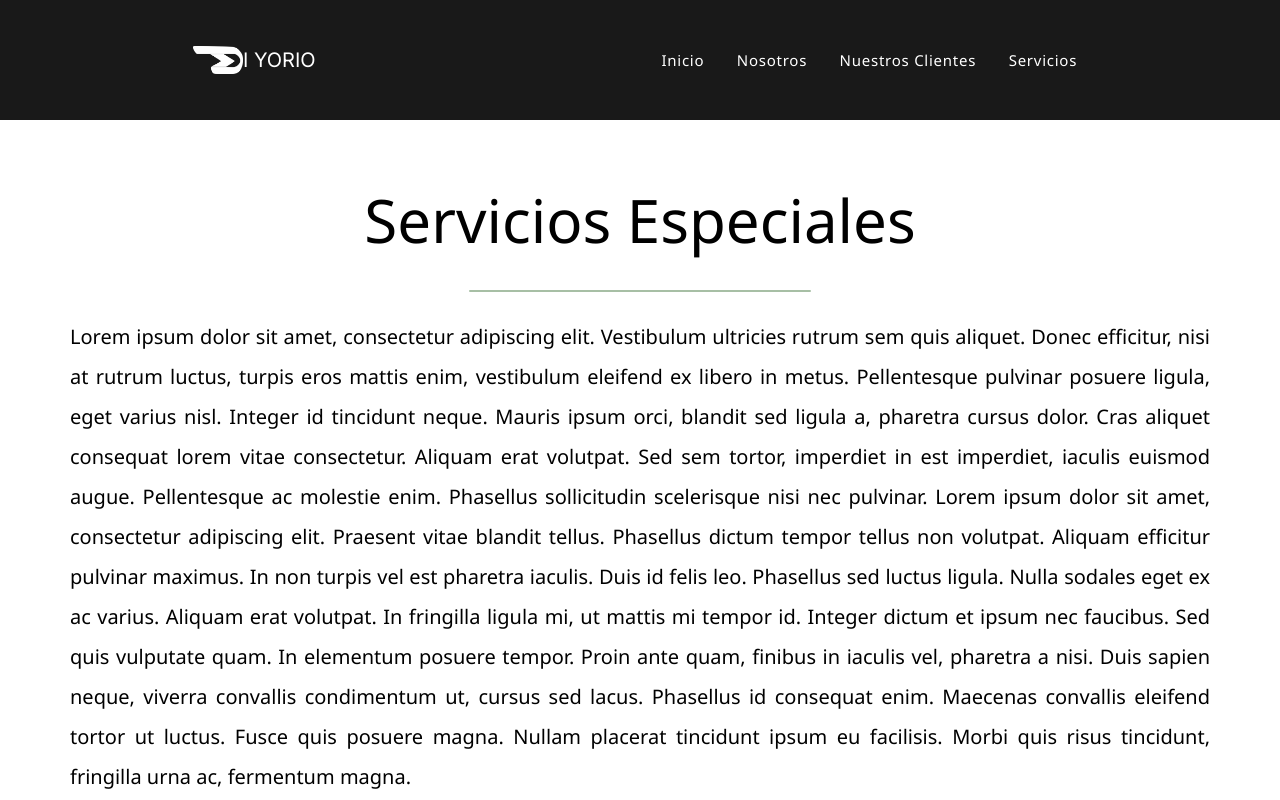
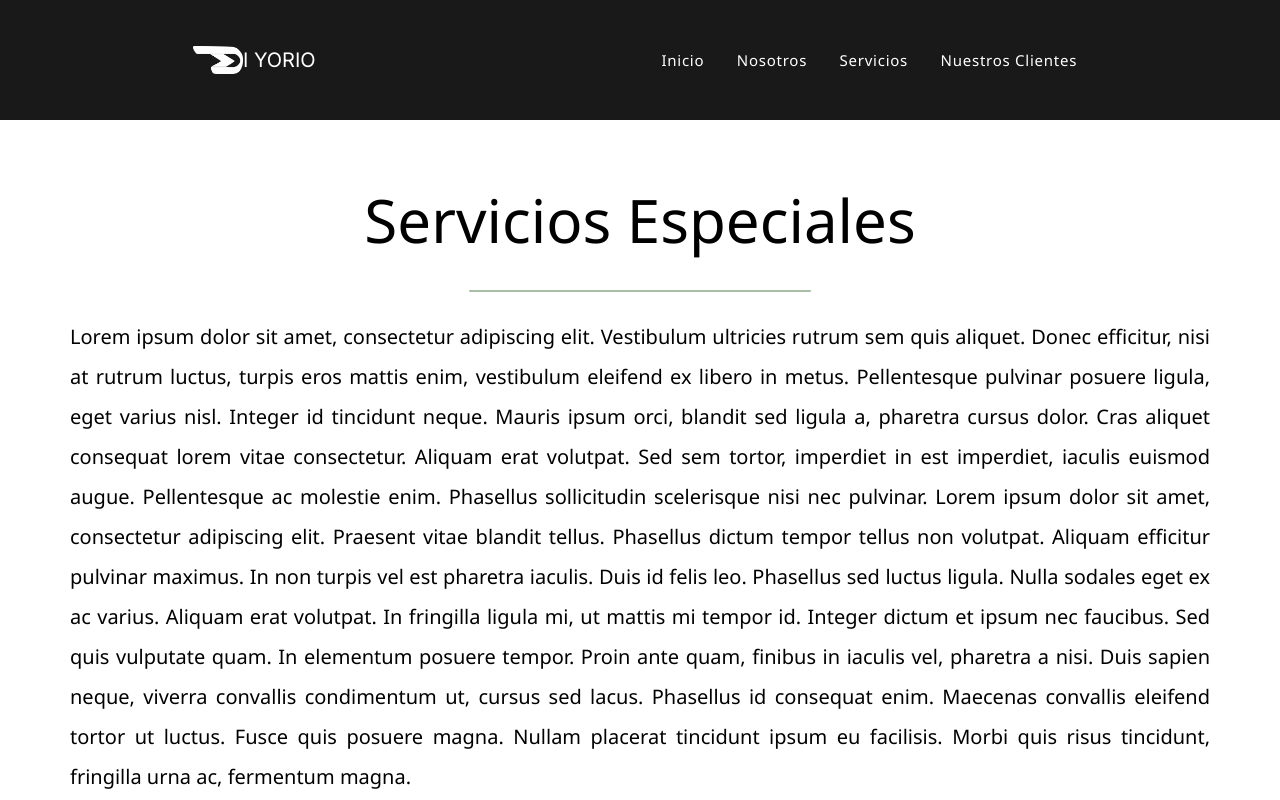
Before and after one commit to agustpaz/diyorio, a Next.js app: page /articulo/especiales in a window 1280 px wide. Shown: the top 800 px of the page. Built offline with nearby package versions, Linux system fonts and the light colour scheme.

Commit message:
Cambio grande

```diff
--- a/app/page.js
+++ b/app/page.js
@@ -1,6 +1,6 @@
 "use client"
 
-import { useEffect } from 'react'
+import { useEffect, useRef } from 'react'
 
 import Header from './ui/home/header'
 import Despachantes from './ui/home/despachantes'
@@ -14,6 +14,7 @@ import "@/styles/animate.css";
 import "@/styles/animate.min.css";
 
 export default function Home() {
+
 
   useEffect(() => {
     if (typeof window !== 'undefined') {
@@ -29,13 +30,25 @@ export default function Home() {
 
   },[]);
 
+  const scrollToElement = (elementId) => {
+    console.log(elementId)
+    const element = document.getElementById(elementId);
+    if (element) {
+      const elementPosition = element.getBoundingClientRect().top;
+      console.log(elementPosition);
+      window.scrollTo({
+        top: elementPosition - 112,
+        behavior: 'smooth'
+      });
+    }
+  };
+
   return (
     <>
-      <Header />
+      <Header scrollToElement={scrollToElement} />
       <Nosotros />
       <QuienesSomos />
       <Despachantes />
-      {/* <MarcasCarousel /> */}
       <MarcasCarousel />
       <Mapa />
       <Footer />
--- a/app/ui/home/header.js
+++ b/app/ui/home/header.js
@@ -14,7 +14,7 @@ import 'animate.css/animate.min.css';
 import homeStyles from "./home.module.css";
 import { noto } from "@/app/fonts";
 
-const Header = () => {
+const Header = ({scrollToElement}) => {
 
   const currentPage = usePathname();
   const [toggleDropdown, setToggleDropdown] = useState(false);
@@ -122,7 +122,7 @@ const Header = () => {
         <div id="main">
 
         </div></> ) : (
-            <></>
+            null
         )
     }
     <nav id="navigation" className={`flex items-center justify-around text-2xl py-14 sm:px-10 sm:py-8 inset-x-0 top-0 w-full text-white transition-all ease-in-out duration-300 ${currentPage == "/" ? "fixed" : "bg-black/90 texto-chico"} wow fadeInDown`}>
@@ -148,26 +148,56 @@ const Header = () => {
                 Inicio
             </Link>
 
+            {currentPage === "/" ? (
             <Link
-                href={currentPage == "/" ? "#quienes-somos" : "/#quienes-somos"}
+                onClick={() => scrollToElement('quienes-somos')}
+                href={""}
                 className="hover:bg-azul-cruzdelsur transition-all ease-in-out duration-500 p-4 py-10 scroll-link"
             >
                 Nosotros
             </Link>
+            ) : (
+            <Link
+                href="/#quienes-somos"
+                className="hover:bg-azul-cruzdelsur transition-all ease-in-out duration-500 p-4 py-10 scroll-link"
+            >
+                Nosotros
+            </Link>
+            )}
 
+            {currentPage === "/" ? (
             <Link
-                href={currentPage == "/" ? "#nuestros-clientes" : "/#nuestros-clientes"}
+                onClick={() => scrollToElement('despachantes-servicios')}
+                href={""}
+                className="hover:bg-azul-cruzdelsur transition-all ease-in-out duration-500 p-4 py-10 scroll-link"
+            >
+                Servicios
+            </Link>
+            ) : (
+            <Link
+                href="/#despachantes-servicios"
+                className="hover:bg-azul-cruzdelsur transition-all ease-in-out duration-500 p-4 py-10 scroll-link"
+            >
+                Servicios
+            </Link>
+            )}
+
+            {currentPage === "/" ? (
+            <Link
+                onClick={() => scrollToElement('nuestros-clientes')}
+                href={""}
                 className="hover:bg-azul-cruzdelsur transition-all ease-in-out duration-500 p-4 py-10 scroll-link"
             >
                 Nuestros Clientes
             </Link>
-
+            ) : (
             <Link
-                href={currentPage == "/" ? "#despachantes-servicios" : "/#despachantes-servicios"}
+                href="/#nuestros-clientes"
                 className="hover:bg-azul-cruzdelsur transition-all ease-in-out duration-500 p-4 py-10 scroll-link"
             >
-                Servicios
+                Nuestros Clientes
             </Link>
+            )}
           </div>
         </div>
 
--- a/app/ui/home/servicios.js
+++ b/app/ui/home/servicios.js
@@ -6,7 +6,7 @@ const Servicios = () => {
     <article className={`w-full relative z-20`} >
       <div className="w-full h-full grid lg:grid-cols-3 gap-16 p-20">
         <Link href={"/articulo/importacion"} target='blank'>
-          <div className={`card wow fadeInUp`} data-wow-duration="1s" >
+          <div className={`card`}>
             <div className='w-full h-full flex justify-center items-center card-content'>
               <h3 className='titulo-card text-4xl font-normal tracking-wide text-center uppercase'>
                 Importacion
@@ -27,7 +27,7 @@ const Servicios = () => {
         </Link>
 
         <Link href={"/articulo/exportacion"} target='blank'>
-        <div className={`card wow fadeInUp`} data-wow-duration="1.6s" >
+        <div className={`card`}>
           <div className={`w-full h-full flex justify-center items-center card-content`}>
             <h3 className='titulo-card text-4xl font-normal tracking-wide text-center uppercase'>
               Exportacion
@@ -48,7 +48,7 @@ const Servicios = () => {
         </Link>
 
         <Link href={"/articulo/especiales"} target='blank'>
-        <div className={`card wow fadeInUp`} data-wow-duration="2.2s" >
+        <div className={`card`}>
           <div className='w-full h-full flex justify-center items-center card-content'>
             <h3 className='titulo-card text-4xl font-normal tracking-wide text-center uppercase'>
               Servicios Especiales
```
